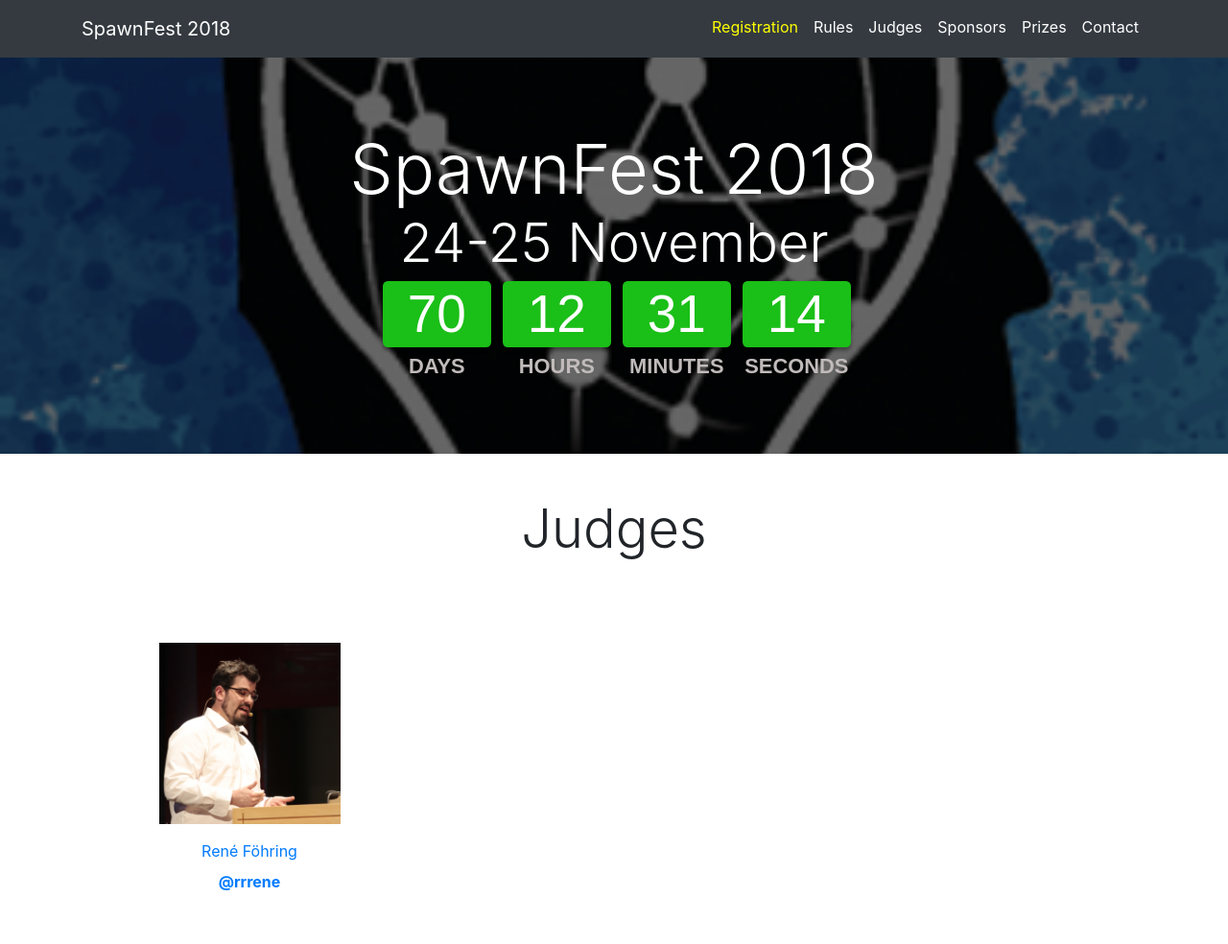
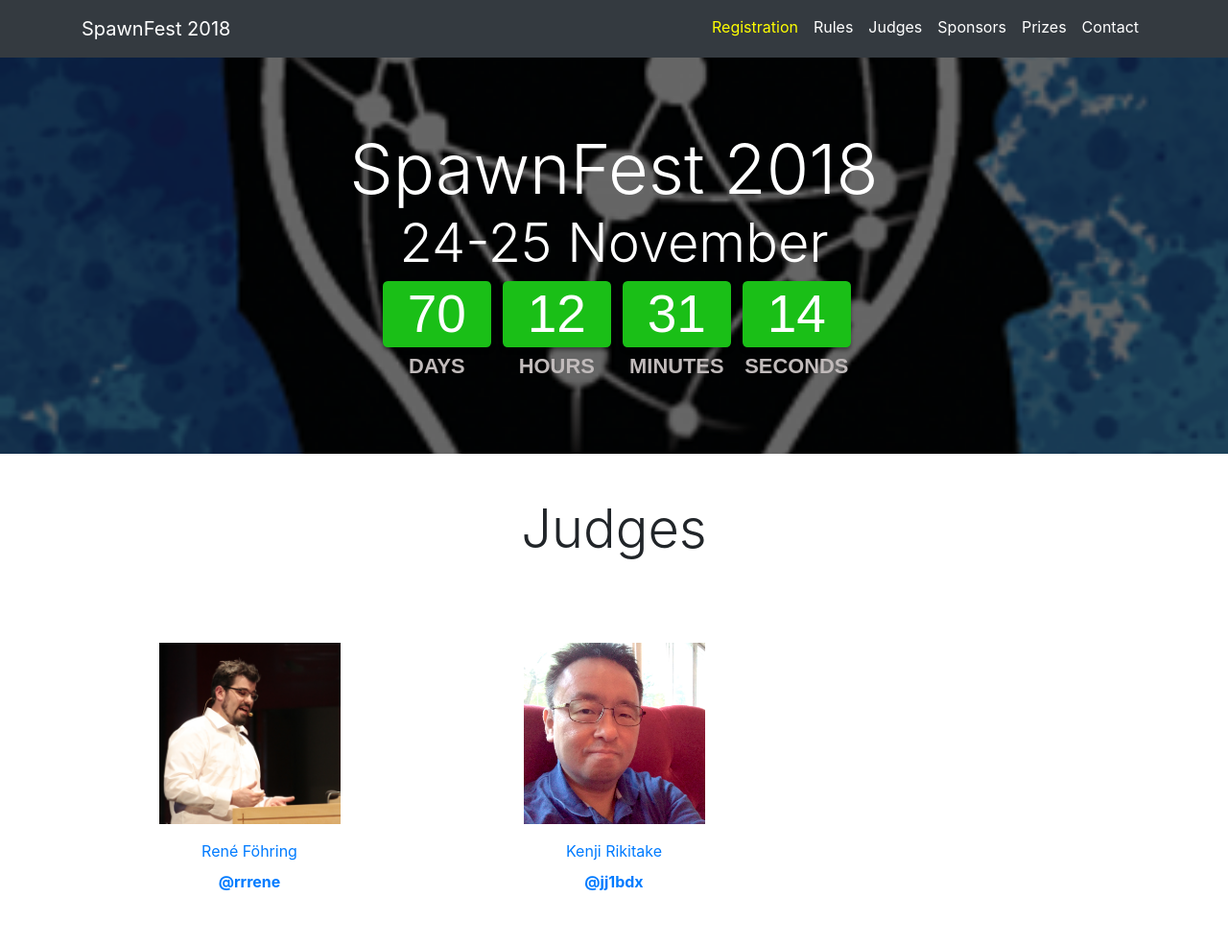
Before and after one commit to spawnfest/spawnfest.github.io, a Jekyll site: the page built from judges.html, in a window 1280 px wide and 1372 px high. Shown: the top 984 px of the window at 96% size. Built offline with Jekyll 4.4.1, drawn with Linux system fonts in a browser that asks for light colours; grey boxes are pictures that could not be loaded.

Commit message:
Add kenji as a judge

```diff
--- a/_config.yml
+++ b/_config.yml
@@ -45,6 +45,10 @@
     url: http://trivelop.de/
     twitter: rrrene
     image: rrrene.png
+  - name: Kenji Rikitake
+    url: https://rikitake.jp/
+    twitter: jj1bdx
+    image: kenji.jpg
 
 winner:
   # team: SampleTeam
```
Also changed, not shown: img/kenji.jpg (added).
